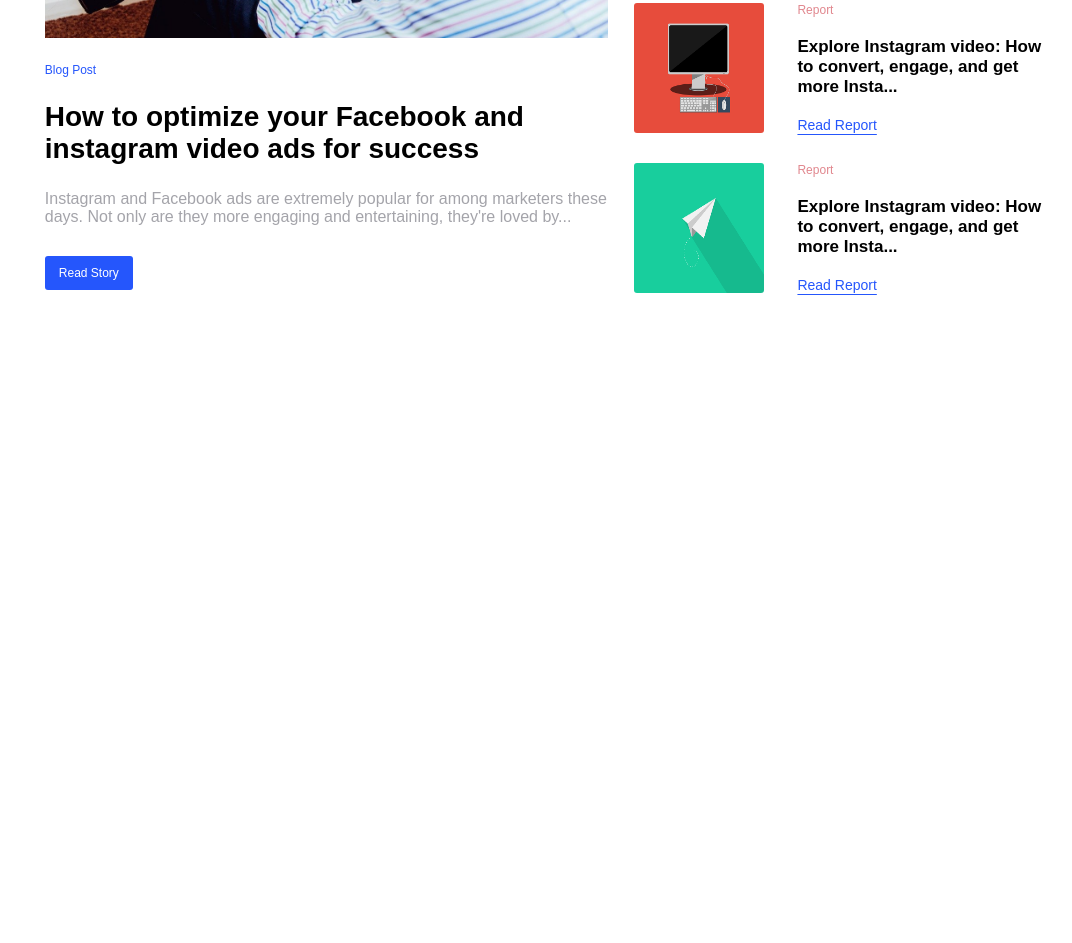
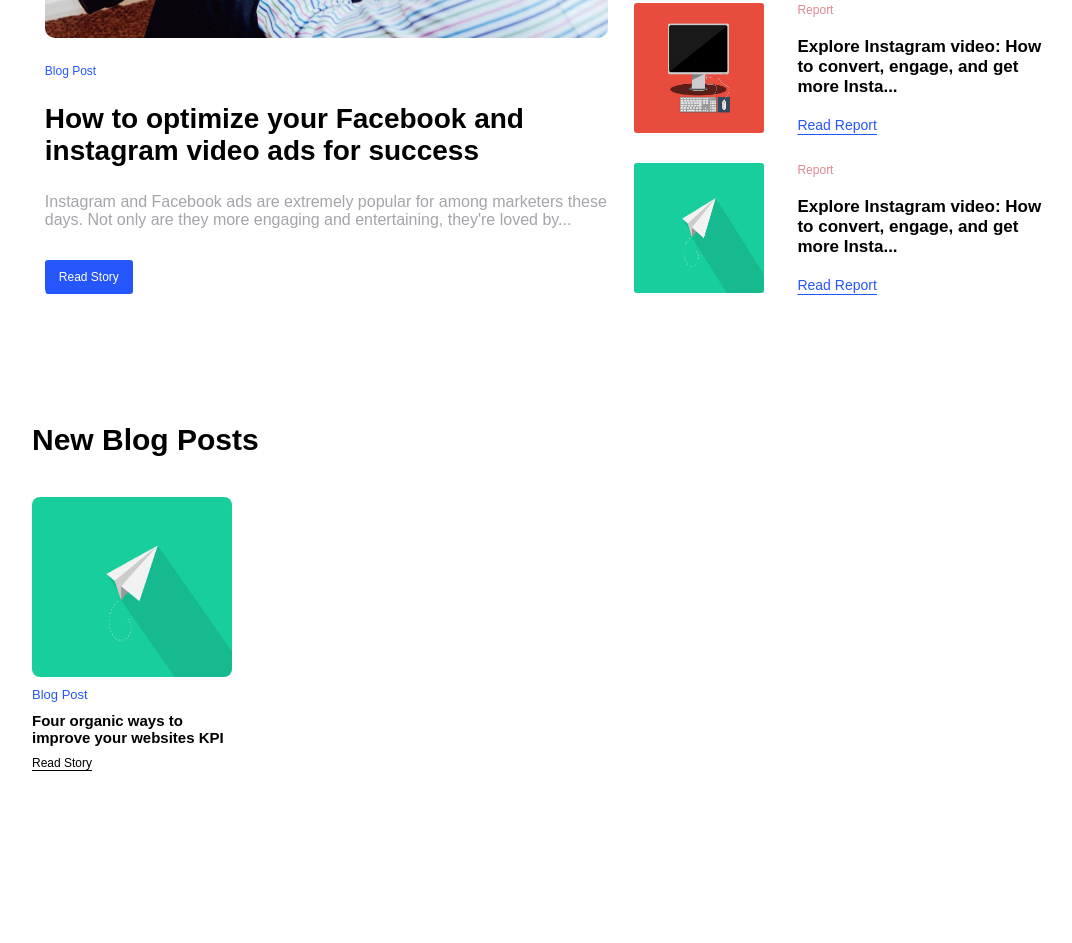
Before and after one commit to Christan-Dungca/API_Practice, a plain HTML site: page jsonPlaceholder/displayingData/index.html in a window 1280 px wide. Shown: the part 403-1346 px from the top of the page, without its empty margins (96-1168 px from the left). Before the commit the page ends 986 px from the top, so only its background shows below. Drawn offline with Linux system fonts and the light colour scheme.

Commit message:
more styling to header section, and created a new section for new blog content

```diff
--- a/jsonPlaceholder/displayingData/index.html
+++ b/jsonPlaceholder/displayingData/index.html
@@ -27,7 +27,7 @@
         </div>
         <img src="" alt="">
     </nav>
-
+    <div class="wrapper">
         <div class="header">
             <!-- Main article section -->
             <div class="main-article">
@@ -92,6 +92,20 @@
         <!-- end of header section -->
         </div>
 
+        <div class="new-blogs">
+            <h2 class="new-blogs__title"> New Blog Posts </h2>
+
+            <div class="new-blog">
+                <img src="./images/paper-airplane-green.png" class="new-blog__img" alt="paper airplane">
+                <div class="new-blog__info">
+                    <h4 class="new-blog__type">Blog Post</h4>
+                    <h3 class="new-blog__title">Four organic ways to improve your websites KPI </h3>
+                    <a href="#" class="new-blog__link"> Read Story </a>
+                </div>
+            </div>
+        </div>
+    </div>
+
     <!-- <script src="app.js"></script> -->
 </body>
 </html>
--- a/jsonPlaceholder/displayingData/style.scss
+++ b/jsonPlaceholder/displayingData/style.scss
@@ -92,7 +92,7 @@
 .header {
     margin: 0 10%;
     width: 80%;
-    height: 90rem;
+    height: 70rem;
     // background-color: rgb(228, 228, 228);
 
     display: flex;
@@ -101,8 +101,8 @@
 
 .main-article {
     width: 55%;
-    height: 68%;
-    border-radius: 4px;
+    height: 88%;
+    border-radius: 1rem;
     overflow: hidden;
 
     display: flex;
@@ -113,8 +113,10 @@
     &__img {
        width: 100%;
        height: 35rem;
+       border-radius: 1rem;
        justify-self: start;
        margin-bottom: 1.5rem;
+       overflow: hidden;
     }
 
     &__link {
@@ -122,7 +124,6 @@
         font-weight: 300;
         font-size: 1.2rem;
         margin-bottom: 1.5rem;
-
     }
 
     &__title {
@@ -200,3 +201,58 @@
         font-size: 1.4rem;
      }
 }
+
+
+.new-blogs {
+    // background-color: $color-report;
+    padding-left: 10%;
+    padding-top: 4rem;
+    height: 70vh;
+
+    &__title {
+        font-size: 3rem;
+        font-weight: 600;
+        padding-bottom: 4rem;
+    }
+}
+
+.new-blog {
+
+    width: 20rem;
+    display: flex;
+    flex-direction: column;
+
+    img {
+        width: 20rem;
+        height: 18rem;
+        border-radius: 8px;
+        margin-bottom: 1rem;
+    }
+
+    &__info {
+        width: 20rem;
+
+        display: grid;
+        grid-template-rows: repeat(3, min-content);
+        grid-gap: 1rem;
+    }
+
+    &__type {
+        font-size: 1.3rem;
+        font-weight: 400;
+        color: $color-facebook-blue;
+        grid-row: 1 / 2;
+    }
+
+    &__title {
+        font-size: 1.5rem;
+        grid-row: 2 / 3;
+    }
+
+    &__link {
+        font-size: 1.2rem;
+        text-underline-position: under;
+        color: #000;
+        grid-row: 3 / 4;
+    }
+}
```
Also changed, not shown: jsonPlaceholder/displayingData/style.css, 2 other files. Lines whose indentation alone changed are shown as unchanged.
